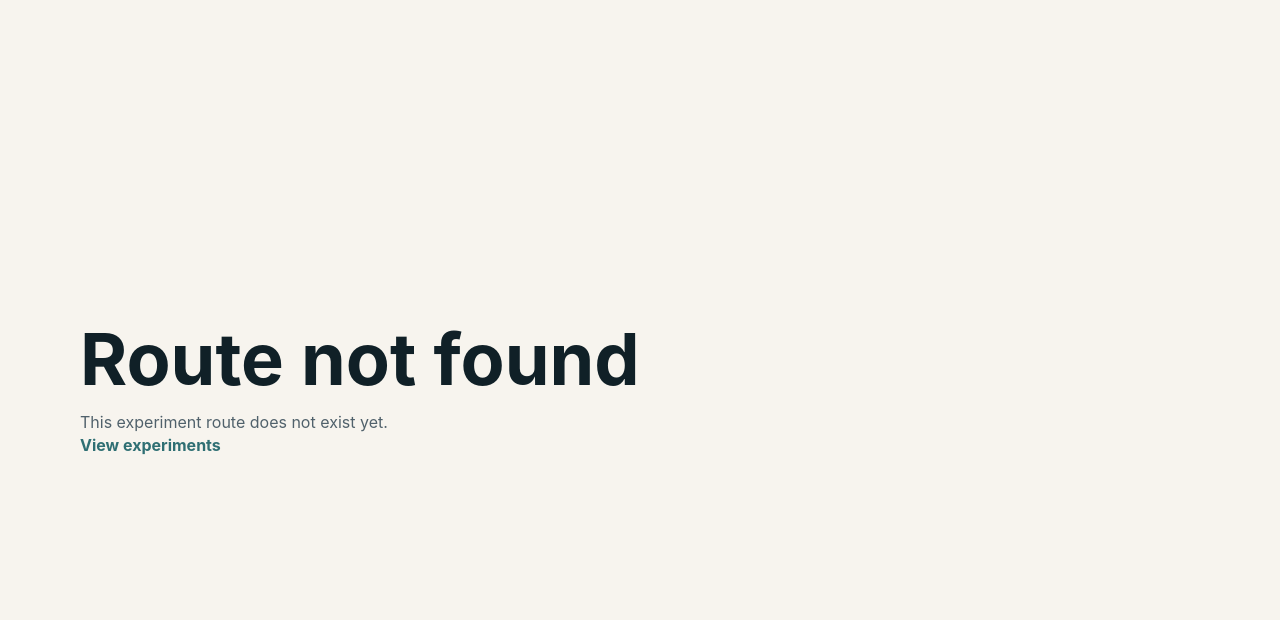
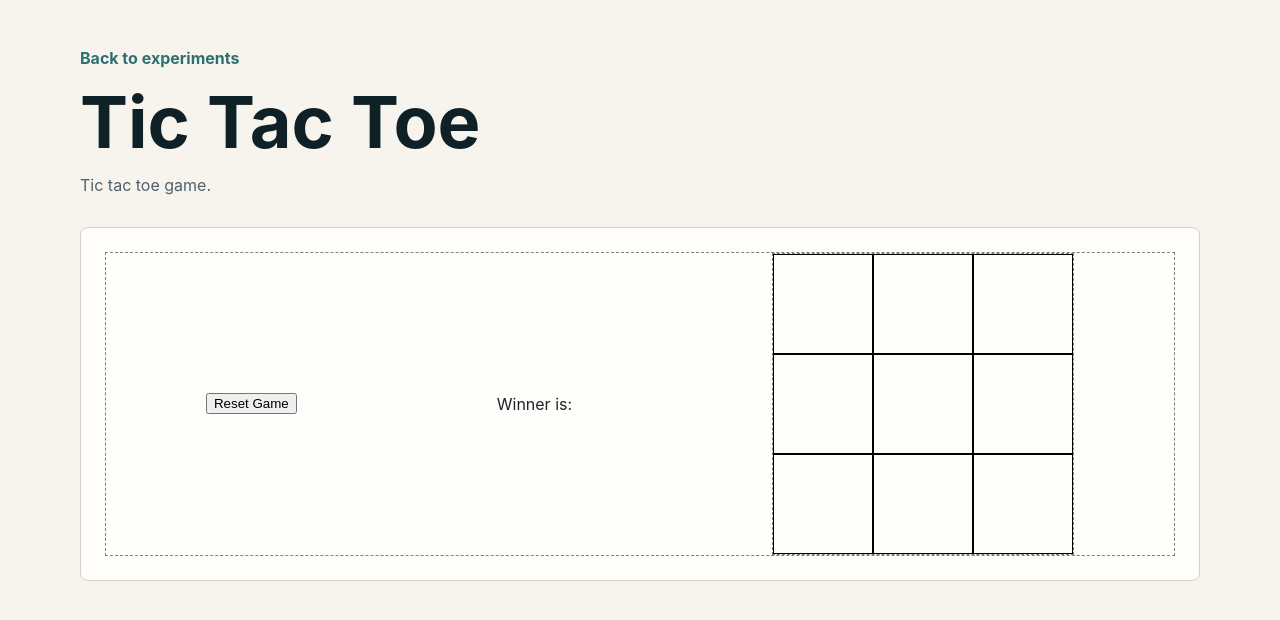
Before and after one commit to RawatNitin/react-playground, a React (Vite) app: page /experiments/tic-tac-toe in a window 1280 px wide. Before the commit this address had no page. Shown: the top 620 px of the page. Built offline with nearby package versions, Linux system fonts and the light colour scheme.

Commit message:
tic tac toe

```diff
--- a/src/App.tsx
+++ b/src/App.tsx
@@ -33,7 +33,8 @@ import { Virtualised } from "./experiments/virtualisation";
 import { WebWorker } from "./experiments/web-worker";
 import { FilterList } from "./experiments/deferred-value";
 import { TimersContainer } from "./experiments/timers";
-// import { Playground } from "./playground";
+import { TicTacToe } from "./experiments/tic-tac-toe";
+import { Playground } from "./playground";
 
 type ExperimentRoute = {
   path: string;
@@ -48,6 +49,12 @@ const normalizePath = (path: string) => {
 };
 
 const experiments: ExperimentRoute[] = [
+  {
+    path: "/experiments/tic-tac-toe",
+    title: "Tic Tac Toe",
+    description: "Tic tac toe game.",
+    element: <TicTacToe />,
+  },
   {
     path: "/experiments/abort-controller",
     title: "Abort Controller",
--- /dev/null
+++ b/src/experiments/tic-tac-toe/index.tsx
@@ -0,0 +1,83 @@
+import { useMemo, useState } from "react";
+import "./tic-tac-toe.css";
+
+const winningIndexes = [
+  [0, 1, 2],
+  [3, 4, 5],
+  [6, 7, 8],
+  [0, 3, 6],
+  [1, 4, 7],
+  [2, 5, 8],
+  [0, 4, 8],
+  [2, 4, 6],
+];
+
+export const TicTacToe = () => {
+  const [cells, setCells] = useState(new Array(9).fill(null));
+  const [isX, setIsX] = useState(true);
+
+  const whoIsWinner = useMemo(() => {
+    let winner;
+    for (let i = 0; i < winningIndexes.length; i++) {
+      const [a, b, c] = winningIndexes[i];
+
+      const value1 = cells[a];
+      const value2 = cells[b];
+      const value3 = cells[c];
+
+      if (!value1 || !value2 || !value3) {
+        continue;
+      }
+
+      if (value1 === value2 && value1 === value3) {
+        winner = value1;
+        break;
+      }
+    }
+    return winner;
+  }, [cells]);
+
+  const isMatchDraw = useMemo(() => {
+    if (whoIsWinner) return;
+
+    return cells.every((cell) => cell);
+  }, [cells, whoIsWinner]);
+
+  const onPlay = (cellIndex) => {
+    if (cells[cellIndex] || whoIsWinner || isMatchDraw) return;
+    const newCells = [...cells];
+    newCells[cellIndex] = isX ? "X" : "O";
+
+    setCells(newCells);
+    setIsX(!isX);
+  };
+
+  const onReset = () => {
+    setCells(new Array(9).fill(null));
+  };
+
+  return (
+    <div className="game-container">
+      <button onClick={onReset}>Reset Game</button>
+      Winner is: {whoIsWinner}
+      {isMatchDraw ? <h6>Match Draw</h6> : null}
+      <div
+        style={whoIsWinner ? { pointerEvents: "none" } : {}}
+        className="game"
+      >
+        {cells.map((cell, index) => {
+          return (
+            <span
+              style={cell ? { pointerEvents: "none" } : {}}
+              key={index}
+              onClick={() => onPlay(index)}
+              className="cell"
+            >
+              {cell}
+            </span>
+          );
+        })}
+      </div>
+    </div>
+  );
+};
--- /dev/null
+++ b/src/experiments/tic-tac-toe/tic-tac-toe.css
@@ -0,0 +1,21 @@
+.game-container {
+  display: flex;
+  justify-content: space-around;
+  align-items: center;
+  border: 1px dashed gray;
+  border-collapse: collapse;
+}
+
+.game {
+  border: 1px dashed gray;
+  display: grid;
+  grid-template-columns: repeat(3, 1fr);
+
+  .cell {
+    border: 1px solid black;
+    width: 100px;
+    height: 100px;
+    display: grid;
+    place-items: center;
+  }
+}
```
